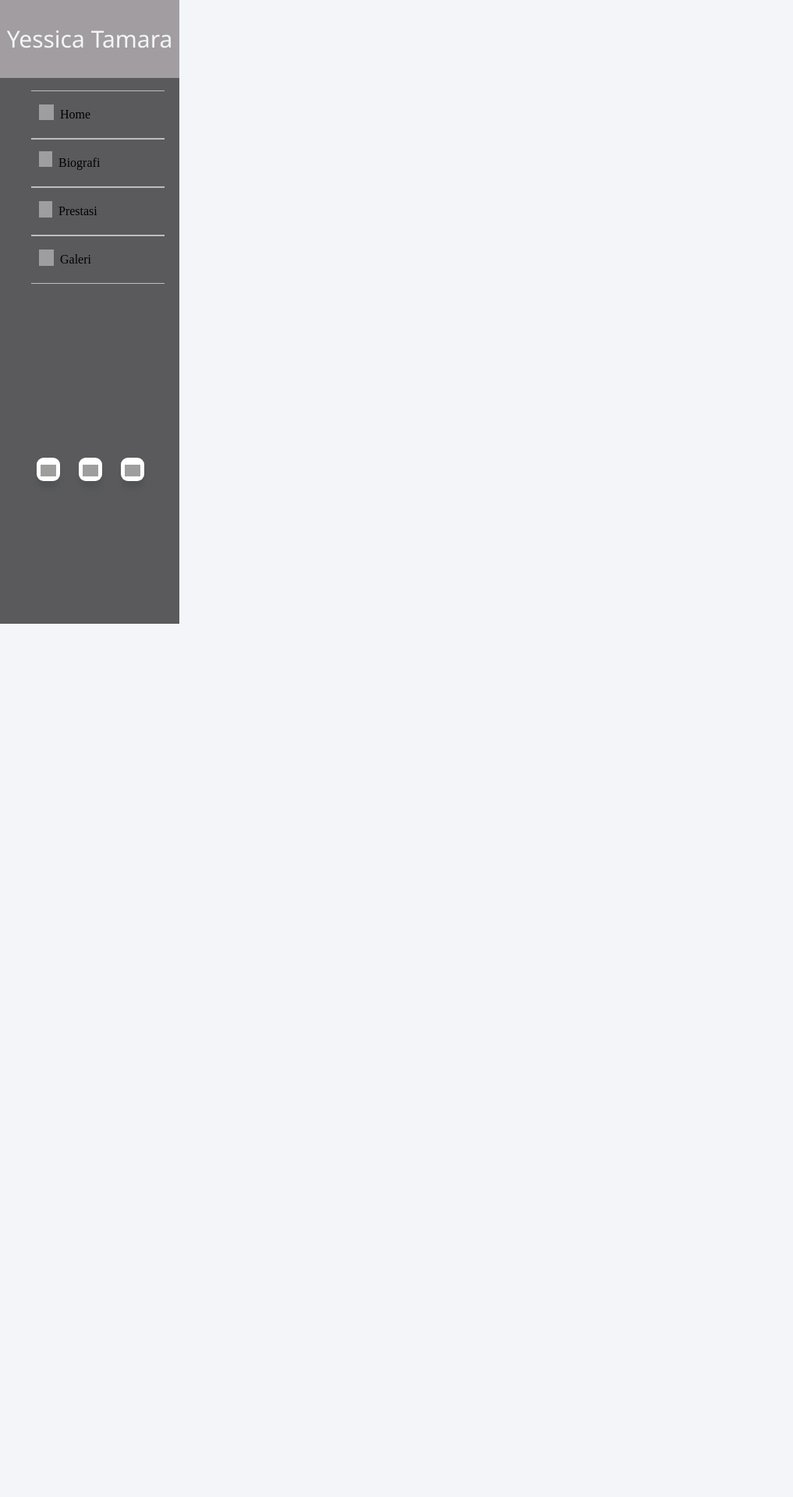
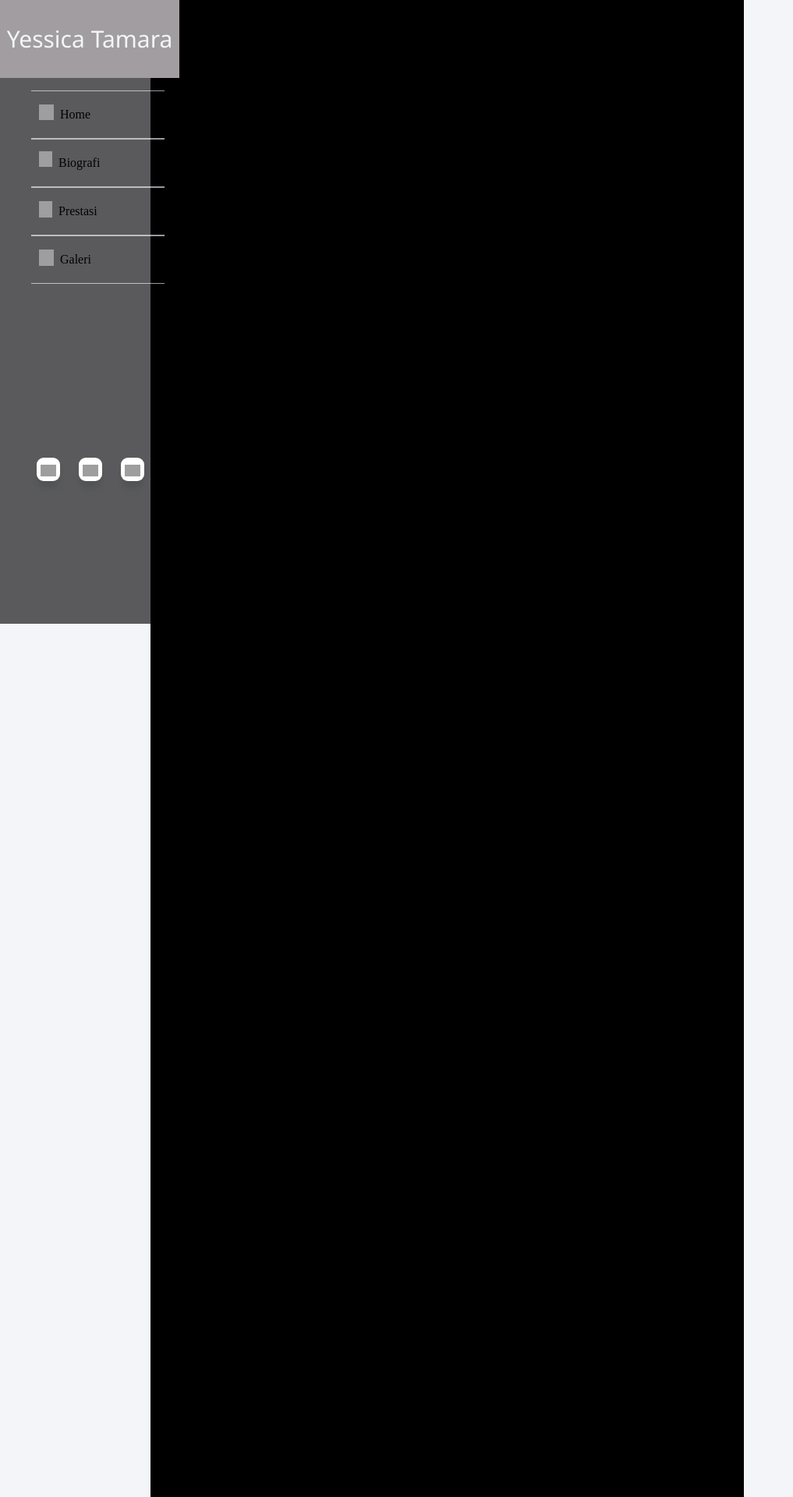
Before and after one commit to bernadustoro/platform, a PHP site: page /latihan2.html in a window 1280 px wide. Shown: the top 1920 px of the page at 78% size, without its empty margins (0-1017 px from the left). Before the commit the page ends 800 px from the top, so only its background shows below. Run offline with PHP 8.4, Linux system fonts and the light colour scheme; some libraries are stand-ins or nearby versions; grey boxes are pictures that could not be loaded.

Commit message:
section1

```diff
--- a/latihan2/latihan2.css
+++ b/latihan2/latihan2.css
@@ -6,7 +6,6 @@ body {
 }
 
 .wrap {
-    display: flex;
     position: relative;
 }
 
@@ -147,8 +146,20 @@ ul li:hover a {
     pointer-events: auto;
 }
 
-.bio h4 {
-    text-align: center;
-    margin-top: 70px;
-    text-transform: uppercase;
+section {
+    display: flex;
+    margin-left: 15.1%;
+    flex-direction: column;
 }
+
+.contain {
+    width: 70%;
+    height: 100cm;
+    background: #000;
+}
+
+.cont {
+    width: 70%;
+    height: 100cm;
+    background: aqua;
+}
--- a/latihan2/latihan2.html
+++ b/latihan2/latihan2.html
@@ -21,7 +21,7 @@
                     <a href="#home"><img src="../icon/home.png" alt="icon home" class="imagehome">Home</a>
                 </li>
                 <li>
-                    <a href="#Biografi"><img src="../icon/bio.png" alt="icon bio" class="imagebio">Biografi</a>
+                    <a href="#biografi"><img src="../icon/bio.png" alt="icon bio" class="imagebio">Biografi</a>
                 </li>
                 <li>
                     <a href="#Prestasi"><img src="../icon/pre.png" alt="icon prestasi" class="imagepre">Prestasi</a>
@@ -48,7 +48,18 @@
             </div>
         </div>
 
+        <section id="Home">
+            <div class="contain">
+                <p>adri</p>
+            </div>
+        </section>
 
+        <section id="biografi">
+            <div class="cont">
+                <p>ssss</p>
+                <a href="#Home">Kembali ke Home</a>
+            </div>
+        </section>
     </div>
 </body>
 
```
